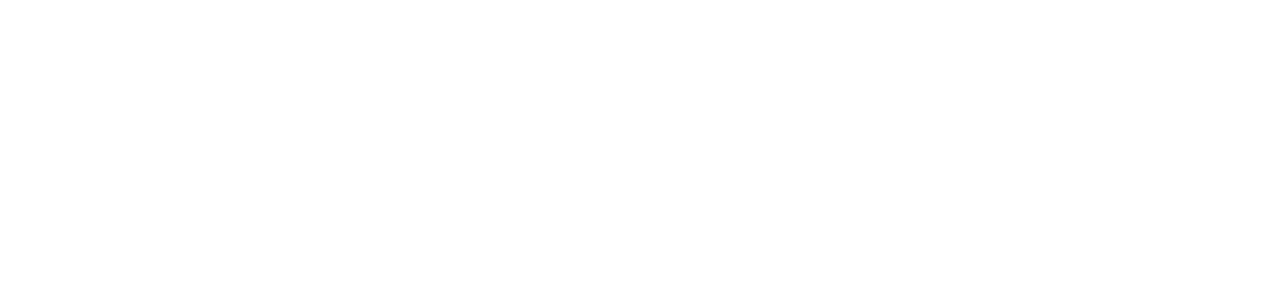
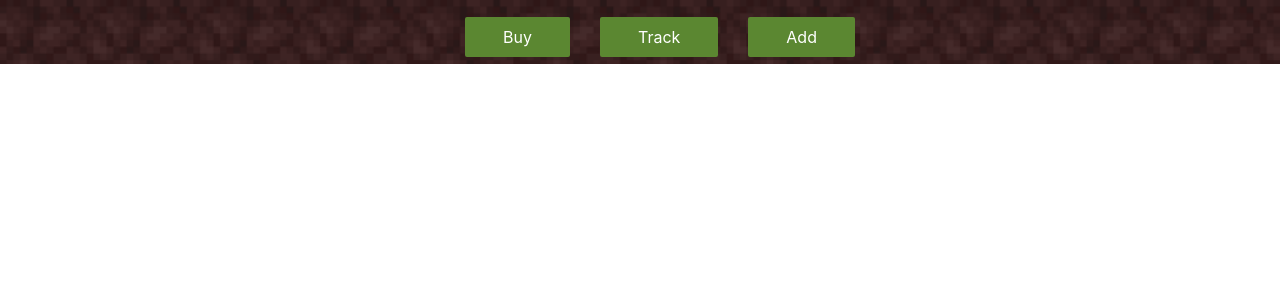
Before and after one commit to ameybagwe12/farmTracelo, a React (Create React App) app: page /add in a window 1280 px wide. Before the commit this address had no page. Shown: the top 300 px of the page. Built offline with nearby package versions, Linux system fonts and the light colour scheme.

Commit message:
add component created

```diff
--- a/src/App.jsx
+++ b/src/App.jsx
@@ -3,13 +3,16 @@
 import "./styles/App.css";
 import { Routes, Route } from "react-router-dom";
 import Track from "./pages/Track";
-
+import Buy from "./pages/Buy";
+import Add from "./pages/Add";
 export default function App() {
   return (
     <div className="background">
       <Routes>
         <Route path="/" element={<Home />} />
         <Route path="/track" element={<Track />} />
+        <Route path="/buy" element={<Buy />} />
+        <Route path="/add" element={<Add />} />
       </Routes>
     </div>
   );
--- a/src/Components/Nav.jsx
+++ b/src/Components/Nav.jsx
@@ -34,15 +34,15 @@
 
       <ul className={active}>
         <li className="nav__item">
-        <NavLink to="/" className="nav__link" onClick={handleNav} >Buy
+        <NavLink to="/buy" className="nav__link" onClick={handleNav} >Buy
         </NavLink>
         </li>
         <li className="nav__item">
-        <NavLink to="/about" className="nav__link" onClick={handleNav} >Track</NavLink>
+        <NavLink to="/track" className="nav__link" onClick={handleNav} >Track</NavLink>
         </li>
 
         <li className="nav__item">
-        <NavLink to="/contact" className="nav__link"  onClick={handleNav} >Add</NavLink>
+        <NavLink to="/add" className="nav__link"  onClick={handleNav} >Add</NavLink>
         </li>
 
 
--- /dev/null
+++ b/src/pages/Add.jsx
@@ -0,0 +1,9 @@
+import React from 'react'
+import Navbar from '../Components/Nav'
+
+export default function Add() {
+  return (
+    <>
+    <Navbar/></>
+  )
+}
--- a/src/Components/Buy.jsx
+++ b/src/pages/Buy.jsx
@@ -1,5 +1,5 @@
 import React from 'react'
-import Navbar from './Nav'
+import Navbar from '../Components/Nav'
 export default function Buy() {
   return (<>
     <Navbar/>
```
